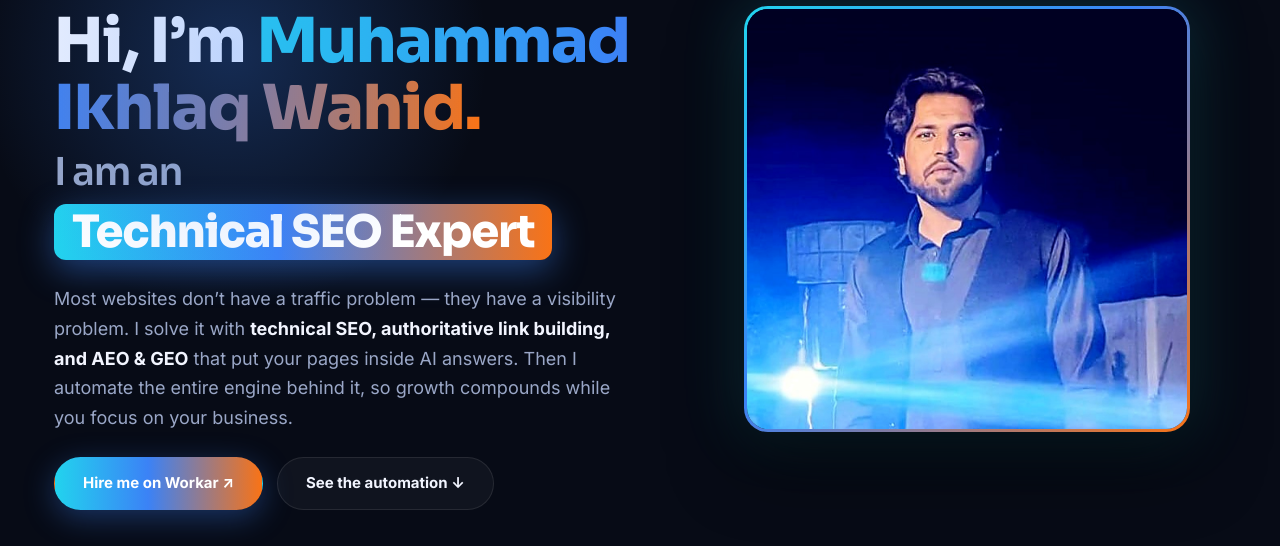
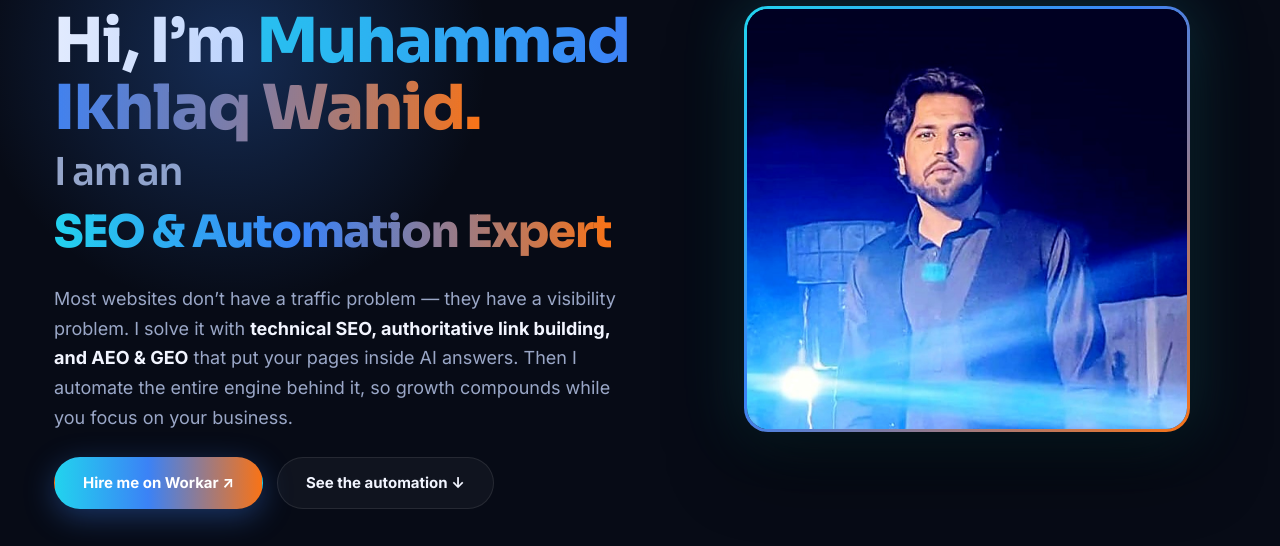
Before and after one commit to engr-ikhlaq/ikhlaq-portfolio, a plain HTML site: page index.html in a window 1280 px wide. Shown: the part 194-740 px from the top of the page. Drawn offline with Linux system fonts and the light colour scheme.

Commit message:
Static hero title, no shuffle, no background pill

```diff
--- a/index.html
+++ b/index.html
@@ -107,7 +107,7 @@
       </div>
       <h1>Hi, I&rsquo;m <span class="grad">Muhammad<br>Ikhlaq Wahid.</span><br>
         <span class="iam">I am an</span>
-        <span class="rotator" aria-live="polite"><span id="rotating-skill">SEO &amp; Automation Expert</span></span>
+        <span class="static-skill">SEO &amp; Automation Expert</span>
       </h1>
       <p class="hero-sub">Most websites don&rsquo;t have a traffic problem — they have a visibility problem. I solve it with <strong>technical SEO, authoritative link building, and AEO &amp; GEO</strong> that put your pages inside AI answers. Then I automate the entire engine behind it, so growth compounds while you focus on your business.</p>
       <div class="hero-actions">
--- a/script.js
+++ b/script.js
@@ -1,26 +1,3 @@
-// Rotating skills — SEO + automation, cycles in the hero.
-const skills = [
-  "SEO & Automation Expert",
-  "Technical SEO Expert",
-  "Outreach Automation Expert",
-  "Python Automation Expert",
-  "Link Building Expert",
-  "AEO & GEO Specialist",
-  "On-Page SEO Expert",
-  "WordPress SEO Expert"
-];
-
-const el = document.getElementById("rotating-skill");
-let i = 0;
-
-setInterval(() => {
-  i = (i + 1) % skills.length;
-  el.textContent = skills[i];
-  el.style.animation = "none";
-  void el.offsetWidth; // reflow to restart the flip animation
-  el.style.animation = "";
-}, 2600);
-
 // Animated stat counters in the hero.
 const counters = document.querySelectorAll(".count");
 const observer = new IntersectionObserver((entries) => {
--- a/styles.css
+++ b/styles.css
@@ -103,17 +103,9 @@ img { max-width: 100%; height: auto; }
 .grad { background: var(--grad); -webkit-background-clip: text; background-clip: text; color: transparent; }
 .hero h1 .iam { color: var(--muted); font-weight: 600; font-size: .62em; display: block; margin-top: 10px; }
 
-.rotator {
-  display: inline-block; margin-top: 8px;
-  background: var(--grad); color: #fff;
-  padding: 4px 18px; border-radius: 12px;
-  box-shadow: 0 10px 34px rgba(59,130,246,.45);
-  font-size: .72em;
-}
-#rotating-skill { display: inline-block; animation: skillFlip .55s ease; }
-@keyframes skillFlip {
-  from { opacity: 0; transform: translateY(12px); }
-  to   { opacity: 1; transform: translateY(0); }
+.static-skill {
+  display: inline-block; margin-top: 8px; font-size: .72em; font-weight: 800;
+  background: var(--grad); -webkit-background-clip: text; background-clip: text; color: transparent;
 }
 
 .hero-sub { margin: 24px 0; font-size: 18px; color: var(--muted); max-width: 580px; }
```
